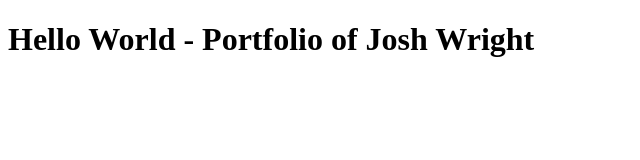
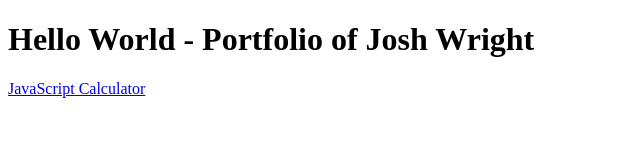
Before and after one commit to Jw97651/portfolio, a plain HTML site: page index.html in a window 1280 px wide. Shown: the whole page, without its empty margins (0-640 px from the left). Drawn offline with Linux system fonts and the light colour scheme.

Commit message:
Added calculator

```diff
--- a/index.html
+++ b/index.html
@@ -2,5 +2,6 @@
 <html>
     <body>
         <h1>Hello World - Portfolio of Josh Wright</h1>
+        <a href="JavaScript_Calculator/index.html">JavaScript Calculator</a>
     </body>
 </html>
```
